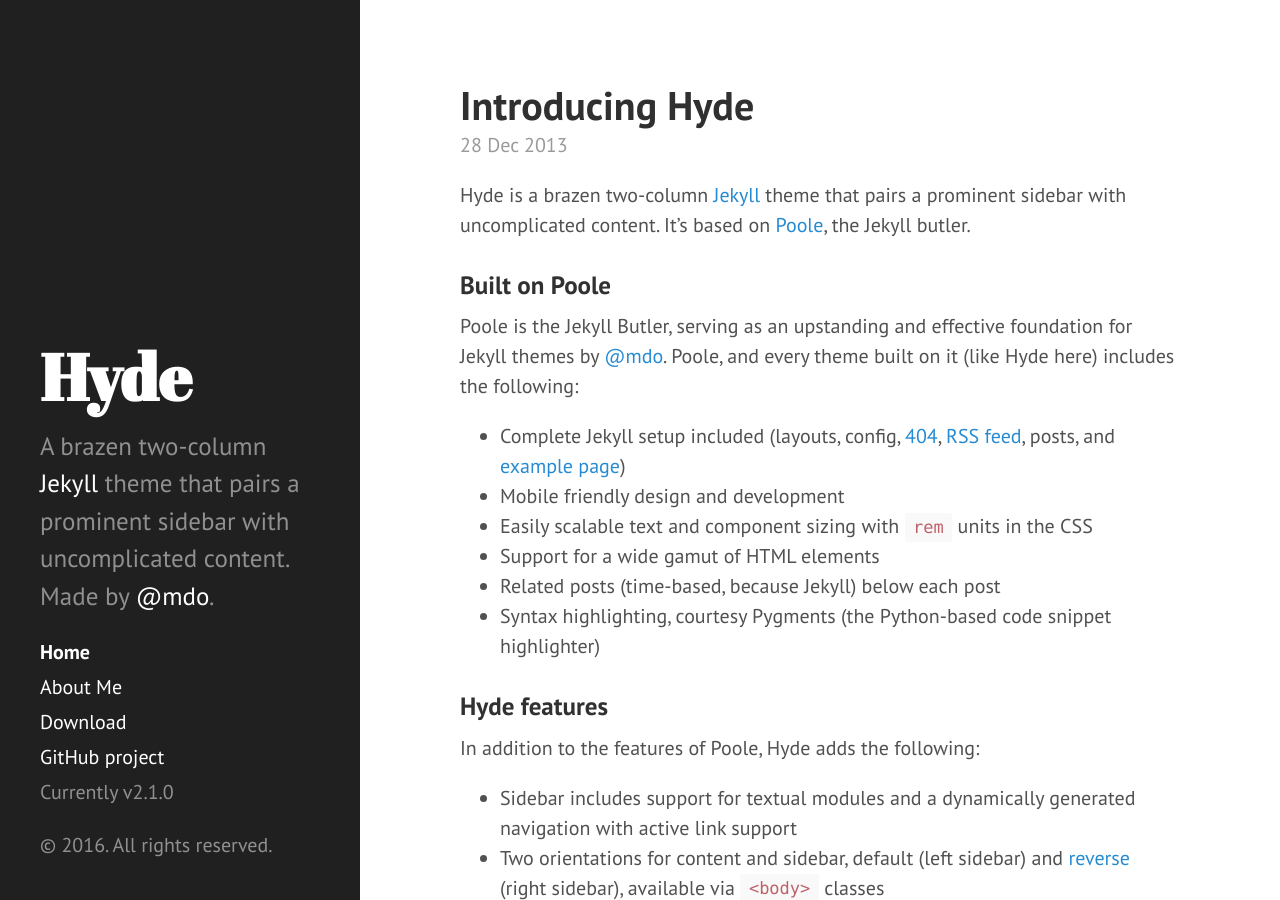
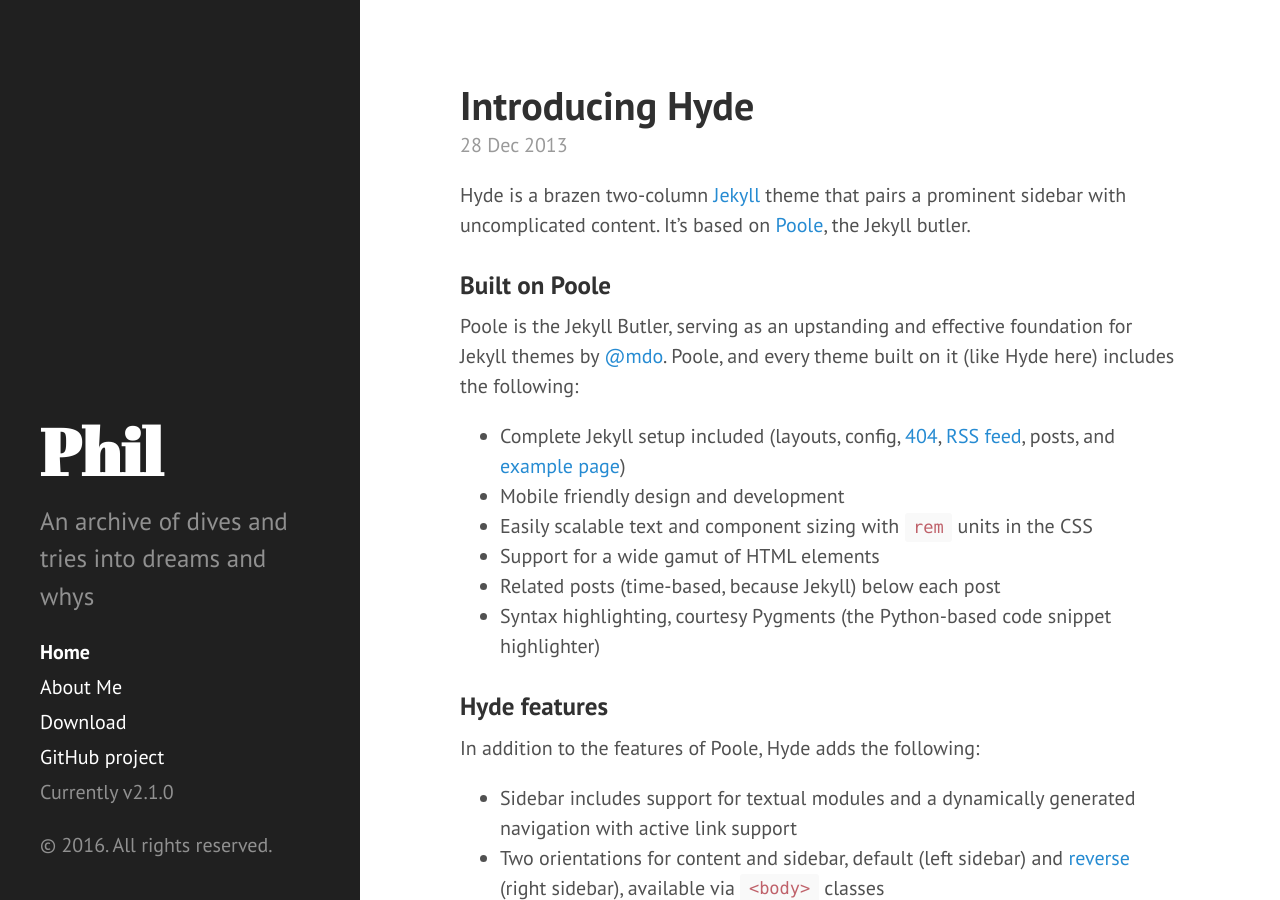
Before and after one commit to philipwilsonchang/philipwilsonchang.github.io, a Jekyll site: the page built from index.html, in a window 1280 px wide and 900 px high. Built offline with Jekyll 4.4.1, drawn with Linux system fonts in a browser that asks for light colours; the list of posts is cut into pages by our own code.

Commit message:
Update _config.yml

```diff
--- a/_config.yml
+++ b/_config.yml
@@ -6,20 +6,20 @@
 permalink:        pretty
 
 # Setup
-title:            Hyde
-tagline:          'A Jekyll theme'
-description:      'A brazen two-column <a href="http://jekyllrb.com" target="_blank">Jekyll</a> theme that pairs a prominent sidebar with uncomplicated content. Made by <a href="https://twitter.com/mdo" target="_blank">@mdo</a>.'
-url:              http://hyde.getpoole.com
+title:            Phil
+tagline:          'A breakdown of me'
+description:      'An archive of dives and tries into dreams and whys'
+url:              http://i.philchang.me
 baseurl:          /
 
 author:
-  name:           'Mark Otto'
-  url:            https://twitter.com/mdo
+  name:           'Phil Chang'
+#  url:
 
 paginate:         5
 
 # Custom vars
 version:          2.1.0
 
-github:
-  repo:           https://github.com/poole/hyde
+# github:
+#   repo:           https://github.com/poole/hyde
```
